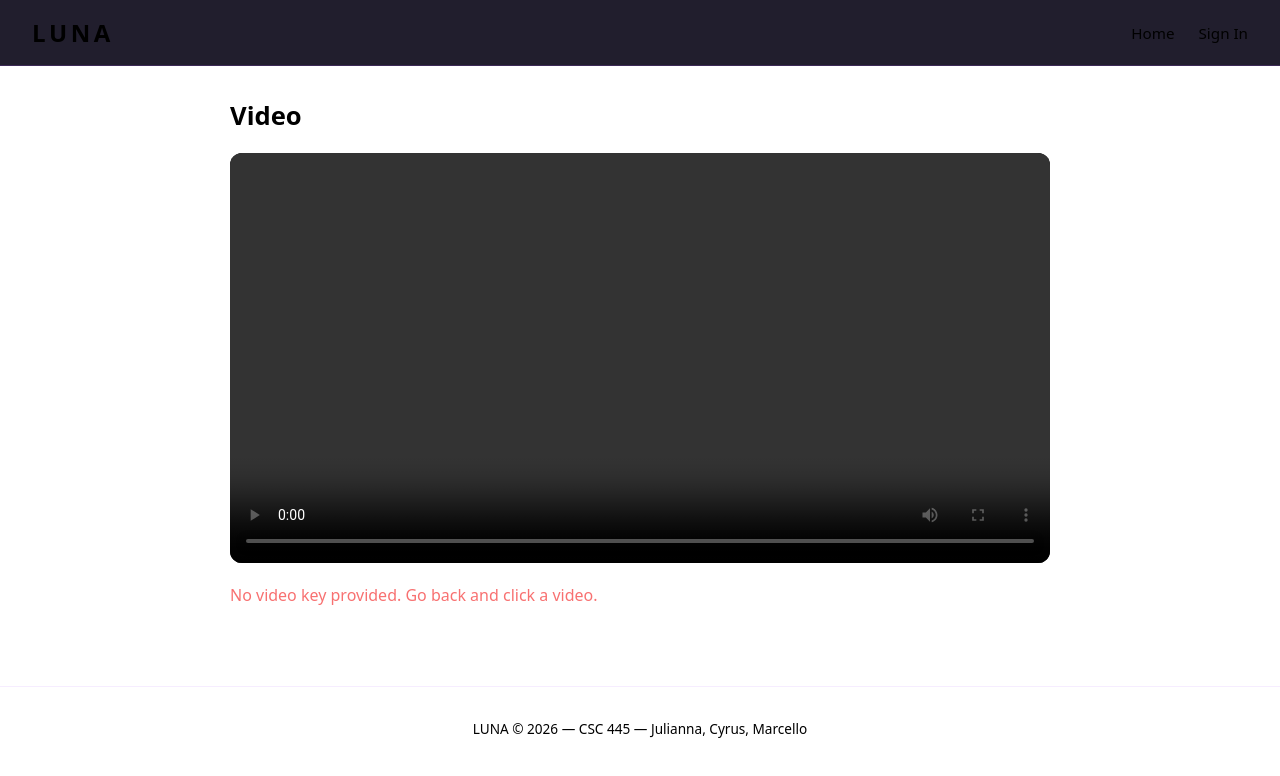
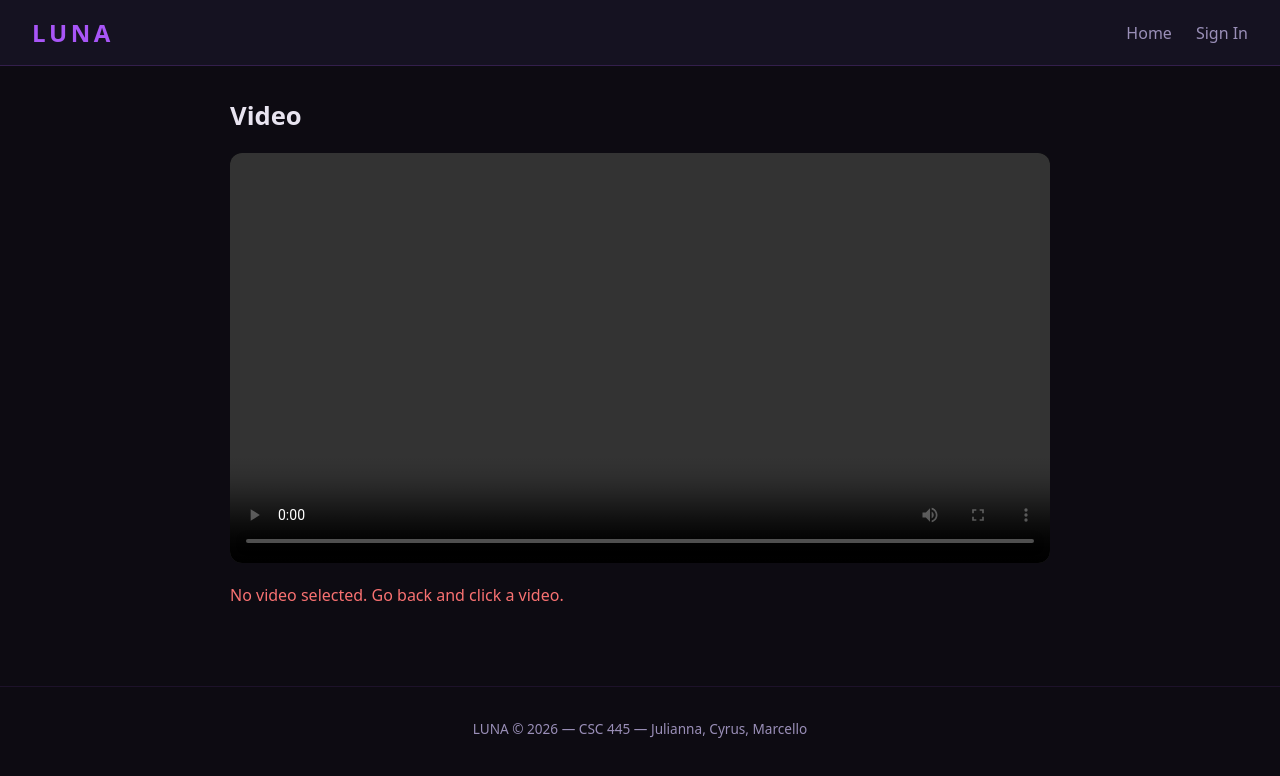
Before and after one commit to drvazzzzzzz-source/lunafront, a plain HTML site: page watch.html in a window 1280 px wide. Drawn offline with Linux system fonts and the light colour scheme.

Commit message:
Fix watch page - inline styles, fix 404 errors

```diff
--- a/watch.html
+++ b/watch.html
@@ -4,7 +4,22 @@
   <meta charset="UTF-8"/>
   <meta name="viewport" content="width=device-width,initial-scale=1"/>
   <title>LUNA — Watch</title>
-  <link rel="stylesheet" href="styles.css"/>
+  <style>
+    :root{--bg:#0d0b12;--surface:#161222;--accent:#a855f7;--text:#e8e4f0;--muted:#9a8fb8}
+    *{box-sizing:border-box;margin:0;padding:0}
+    body{font-family:system-ui,sans-serif;background:var(--bg);color:var(--text)}
+    .navbar{display:flex;justify-content:space-between;align-items:center;padding:1rem 2rem;background:rgba(22,18,34,0.95);border-bottom:1px solid rgba(168,85,247,0.2)}
+    .logo{font-size:1.5rem;font-weight:800;letter-spacing:.15em;color:var(--accent)}
+    .nav-links{display:flex;gap:1.5rem;align-items:center}
+    .nav-links a{color:var(--muted);text-decoration:none}
+    .nav-links a:hover{color:var(--text)}
+    .wrap{max-width:860px;margin:0 auto;padding:2rem 1.25rem}
+    h2{margin-bottom:1.25rem;font-size:1.6rem}
+    video{width:100%;border-radius:12px;background:#000;max-height:480px}
+    .error{color:#f87171;margin-top:1rem}
+    .loading{color:var(--muted);margin-top:1rem}
+    footer{text-align:center;padding:2rem;color:var(--muted);font-size:.85rem;border-top:1px solid rgba(168,85,247,0.1);margin-top:3rem}
+  </style>
 </head>
 <body>
   <nav class="navbar">
@@ -14,11 +29,11 @@
       <a href="login.html">Sign In</a>
     </div>
   </nav>
-  <div class="wrap" style="max-width:860px;margin:0 auto;padding:2rem 1.25rem">
-    <h2 id="video-title" style="margin-bottom:1.25rem;font-size:1.6rem">Loading...</h2>
-    <video id="player" controls style="width:100%;border-radius:12px;background:#000;max-height:480px"></video>
-    <p id="error" style="color:#f87171;margin-top:1rem;display:none"></p>
-    <p id="loading" style="color:#9a8fb8;margin-top:1rem">Fetching video...</p>
+  <div class="wrap">
+    <h2 id="video-title">Loading...</h2>
+    <video id="player" controls></video>
+    <p id="error" class="error" style="display:none"></p>
+    <p id="loading" class="loading">Fetching video...</p>
   </div>
   <footer><p>LUNA &copy; 2026 &mdash; CSC 445 &mdash; Julianna, Cyrus, Marcello</p></footer>
   <script>
@@ -26,17 +41,14 @@
     const params = new URLSearchParams(window.location.search);
     const key = params.get("key");
     const title = params.get("title");
-
     const player = document.getElementById("player");
     const errorEl = document.getElementById("error");
     const loadingEl = document.getElementById("loading");
-
     document.getElementById("video-title").textContent = title ? decodeURIComponent(title) : "Video";
-
     if (!key) {
       loadingEl.style.display = "none";
       errorEl.style.display = "block";
-      errorEl.textContent = "No video key provided. Go back and click a video.";
+      errorEl.textContent = "No video selected. Go back and click a video.";
     } else {
       fetch(API + "/video-url?key=" + encodeURIComponent(key))
         .then(r => r.json())
@@ -53,7 +65,7 @@
         .catch(e => {
           loadingEl.style.display = "none";
           errorEl.style.display = "block";
-          errorEl.textContent = "Failed to load video: " + e.message;
+          errorEl.textContent = "Failed: " + e.message;
         });
     }
   </script>
```
